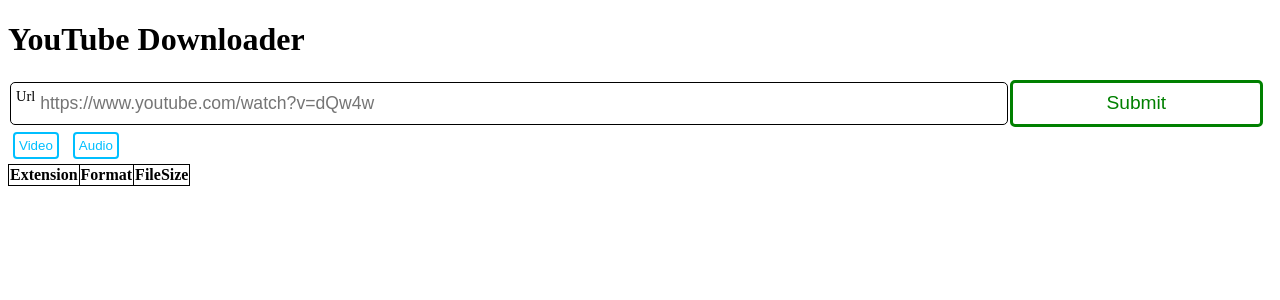
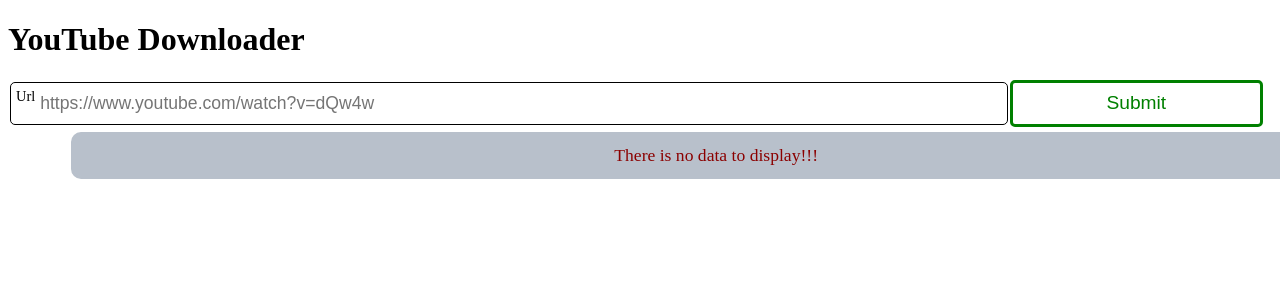
Before and after one commit to blackwakhu/youtube-video-downloader-django, a Django app: page / in a window 1280 px wide; the page is wider, and only the part inside the window is pictured. Shown: the top 300 px of that part. Run offline with Django 5.2, Linux system fonts and the light colour scheme; lists and menus that the app fills with data are empty.

Commit message:
adding some css

```diff
--- a/downloader/static/css/style.css
+++ b/downloader/static/css/style.css
@@ -4,6 +4,19 @@
   font-size: 1.1em;
   border: none;
   outline: none;
+}
+
+.null-msg{
+  color: darkred;
+  text-align: center;
+  font-size: 1.1em;
+  border: solid #b8c0cb;
+  width: 100%;
+  padding: 10px;
+  border-radius: 10px;
+  background: #b8c0cb;
+  margin: 5px;
+  margin-left: 5%;
 }
 
 .btn-utility{
--- a/downloader/templates/index.html
+++ b/downloader/templates/index.html
@@ -20,9 +20,12 @@
       <input type="submit" value="Submit"/>
     </form>
     <div>
+      {% if data|length > 0 %}
+        <div>
           <button class="btn-utility" id="video-btn">Video</button>
           <button class="btn-utility" id="audio-btn">Audio</button>
         </div>
+        {% if videos|length > 0 %}
           <table class="video-table">
             <thead>
               <tr>
@@ -43,6 +46,12 @@
             {% endfor %}
             </tbody>
           </table>
+        {% else %}
+          <p class="null-msg">
+            There are no videos to download please enter another url from YouTube
+          </p>
+        {% endif %}
+        {% if audio|length > 0 %}
           <table class="audio-table">
             <thead>
               <tr>
@@ -69,6 +78,15 @@
               {% endfor %}
             </tbody>
           </table>
+        {% else %}
+          <p class="null-msg">
+            There are no videos to download please enter another url from YouTube
+          </p>
+        {% endif %}
+      </div>
+    {% else %}
+     <p class="null-msg">There is no data to display!!!</p>
+    {% endif %}
   </div>
   <script src="{% static 'js/function.js' %}"></script>
 </body>
--- a/downloader/views.py
+++ b/downloader/views.py
@@ -1,9 +1,10 @@
 import os
+
+# from pydub import AudioSegment
+import subprocess
 
 import yt_dlp
 from django.shortcuts import redirect, render
-# from pydub import AudioSegment
-import subprocess
 
 from .download_utilities import get_audio, get_video
 
@@ -13,7 +14,13 @@
         url = request.POST.get("url")
         audio = get_audio(url)
         videos = get_video(url)
-        return render(request, 'index.html', {"audio": audio, "videos": videos, "url": url})
+        data = audio + videos
+        return render(request, 'index.html', {
+            "audio": audio,
+            "data": data,
+            "videos": videos,
+            "url": url
+        })
     return render(request, 'index.html')
 
 def download_list(request):
@@ -33,7 +40,7 @@
         count = 0
         while os.path.exists(file_path):
             count += 1
-            file_path = os.path.expanduser(f"~/Downloads/{title}_{count}.{ext}")
+            file_path = os.path.expanduser(f"~/Downloads/{title} ({count}).{ext}")
 
         ydl_opts['outtmpl'] = file_path
         ydl.download([url])
```
Also changed, not shown: app.py (deleted, +0 -16 lines). Lines whose indentation alone changed are shown as unchanged.
